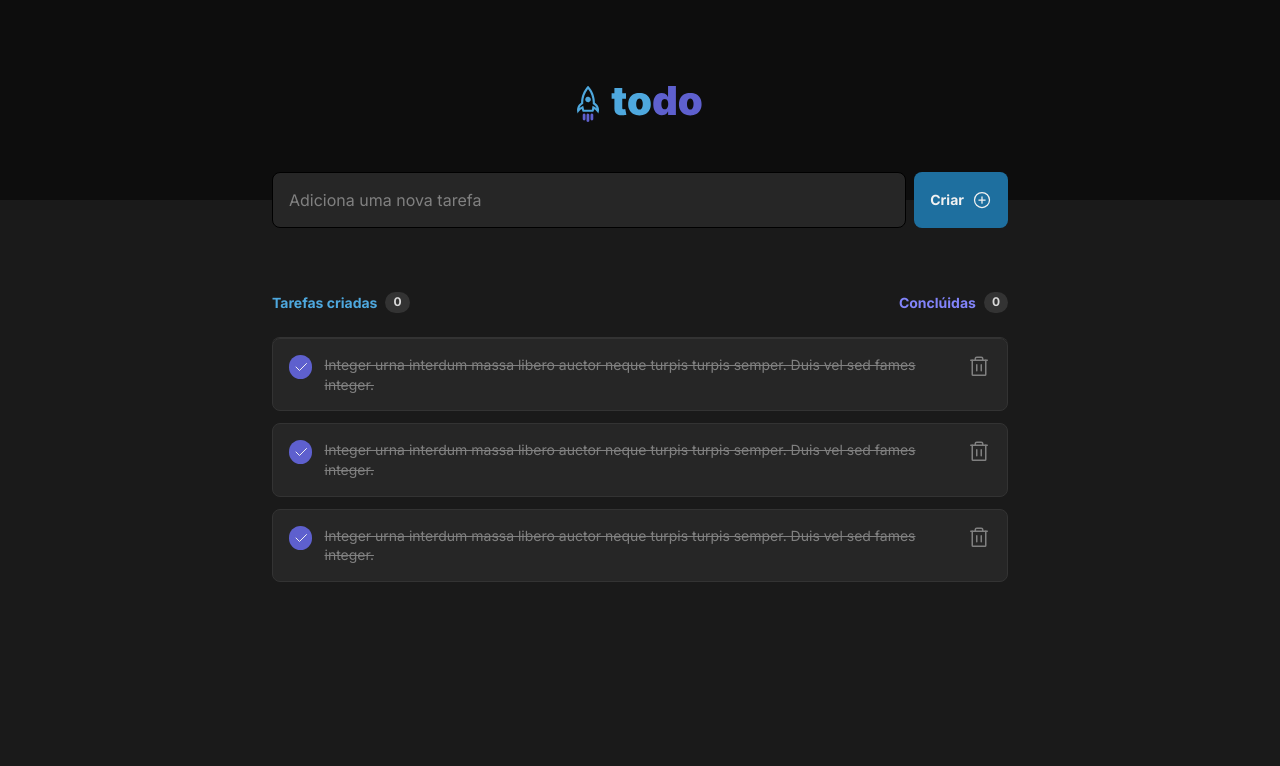
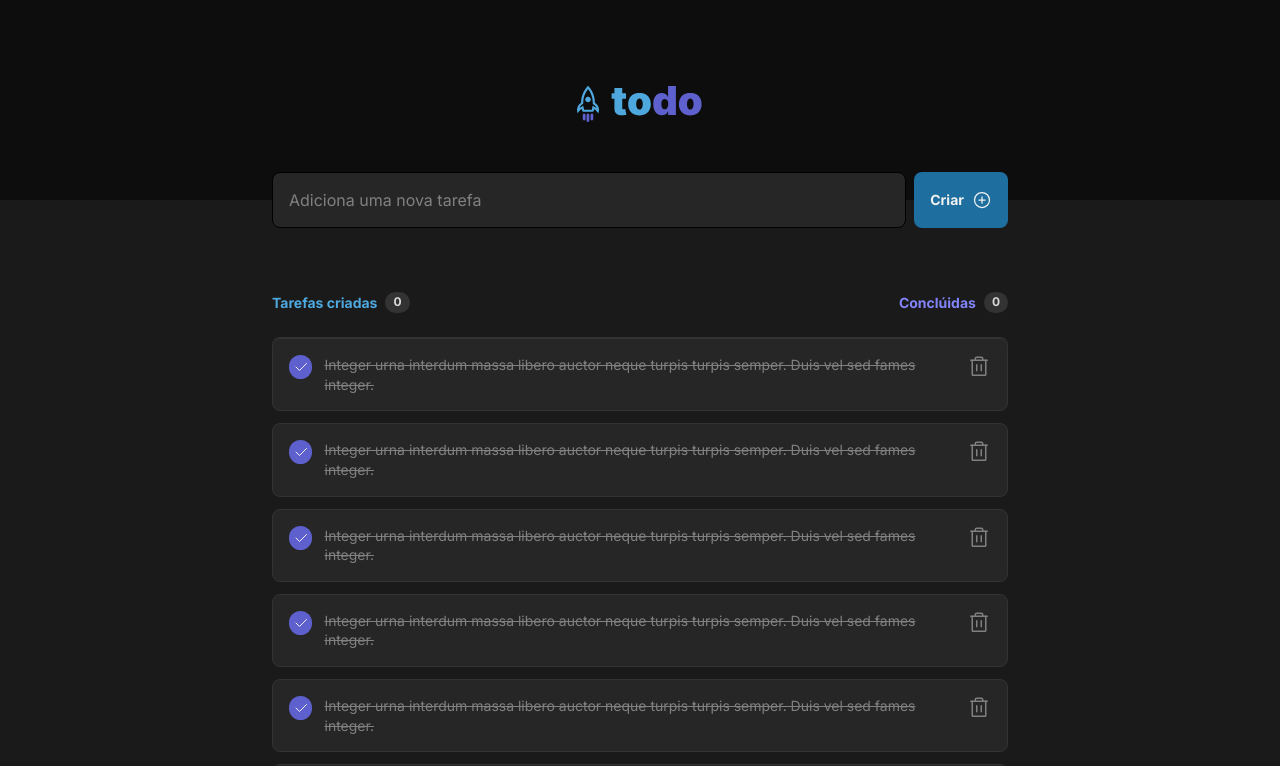
Before and after one commit to RenanFachin/RS_IG_ToDo, a React (Vite) app: page / in a window 1280 px wide. Shown: the top 766 px of the page. Built offline with nearby package versions, Linux system fonts and the light colour scheme.

Commit message:
improve css

```diff
--- a/src/components/Form.module.css
+++ b/src/components/Form.module.css
@@ -1,10 +1,6 @@
 .formContent {
-  max-width: 46rem;
-
   display: flex;
   justify-content: center;
-
-  margin: 0 auto;
 
   gap: 0.5rem;
 
@@ -41,6 +37,8 @@
   border: 0;
   border-radius: 8px;
 
+  cursor: pointer;
+
   transition: background-color 0.2s;
 }
 
--- a/src/components/Tasks.module.css
+++ b/src/components/Tasks.module.css
@@ -1,9 +1,8 @@
 .page_wrapper {
-  max-width: 46rem;
-  margin: 0 auto;
-
   display: flex;
   flex-direction: column;
+
+  margin-bottom: 4rem;
 }
 
 .content {
@@ -27,7 +26,8 @@
   font-size: 0.875rem;
 }
 
-.summary {
+.summary,
+.completed {
   display: flex;
   justify-content: center;
   align-items: center;
@@ -38,20 +38,11 @@
   color: var(--blue-500);
 }
 
-
-.completed {
-  display: flex;
-  justify-content: center;
-  align-items: center;
-  gap: 0.5rem;
-}
-
 .completed strong {
   color: var(--purple-500);
 }
 
 .tasks {
-  min-height: 16rem;
   border-top: 1px solid var(--gray-400);
 
   border-radius: 8px;
@@ -67,13 +58,11 @@
 
 .placeholder svg {
   color: var(--gray-400);
+  margin-bottom: 1rem;
 }
 
-.placeholder strong {
-  color: var(--gray-300);
-}
-
-.placeholder p {
+.placeholder strong,
+.placeholder p  {
   color: var(--gray-300);
 }
 
--- a/src/components/Tasks.tsx
+++ b/src/components/Tasks.tsx
@@ -1,11 +1,12 @@
 import { ClipboardText } from 'phosphor-react'
 
 import styles from './Tasks.module.css'
-import { ToDoList } from './ToDoList'
+import { ToDoListCard } from './ToDoListCard'
 
 export function Tasks() {
   return (
     <div className={styles.page_wrapper}>
+
       <section className={styles.content}>
         <div className={styles.summary}>
           <strong>Tarefas criadas</strong>
@@ -30,9 +31,15 @@
         </div> */}
 
         <div className={styles.toDoList}>
-          <ToDoList />
-          <ToDoList />
-          <ToDoList />
+          <ToDoListCard />
+          <ToDoListCard />
+          <ToDoListCard />
+          <ToDoListCard />
+          <ToDoListCard />
+          <ToDoListCard />
+          <ToDoListCard />
+          <ToDoListCard />
+          <ToDoListCard />
         </div>
 
       </section>
--- a/src/components/ToDoList.tsx
+++ b/src/components/ToDoListCard.tsx
@@ -1,8 +1,8 @@
 import { Trash, Check } from 'phosphor-react'
 
-import styles from './ToDoList.module.css'
+import styles from './ToDoListCard.module.css'
 
-export function ToDoList() {
+export function ToDoListCard() {
   const isFinished = true
 
 
--- a/src/pages/App.module.css
+++ b/src/pages/App.module.css
@@ -1,5 +1,10 @@
-.wrapper {
+.pageWrapper {
   max-width: 90rem;
   margin: 0 auto;
   padding: 0 1rem;
 }
+
+.limits {
+  max-width: 46rem;
+  margin: 0 auto;
+}
--- a/src/pages/App.tsx
+++ b/src/pages/App.tsx
@@ -9,12 +9,14 @@
     <div>
       <Header />
 
-      <div className={styles.wrapper}>
-        <Form />
+      <div className={styles.pageWrapper}>
+        <div className={styles.limits}>
+          <Form />
 
-        <main>
-          <Tasks />
-        </main>
+          <main>
+            <Tasks />
+          </main>
+        </div>
       </div>
     </div>
   )
```
Also changed, not shown: src/components/ToDoListCard.module.css (renamed from src/components/ToDoList.module.css).
